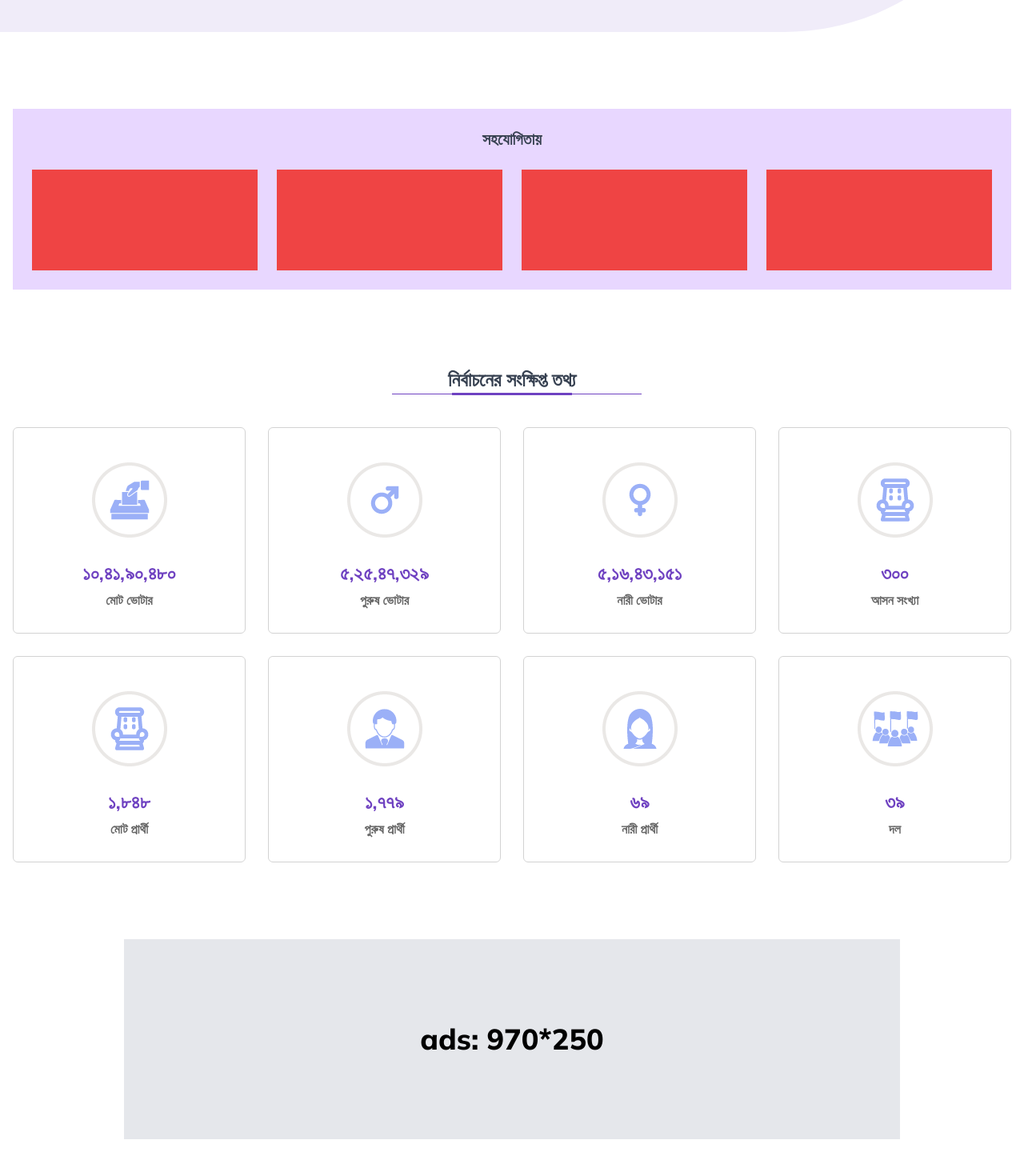
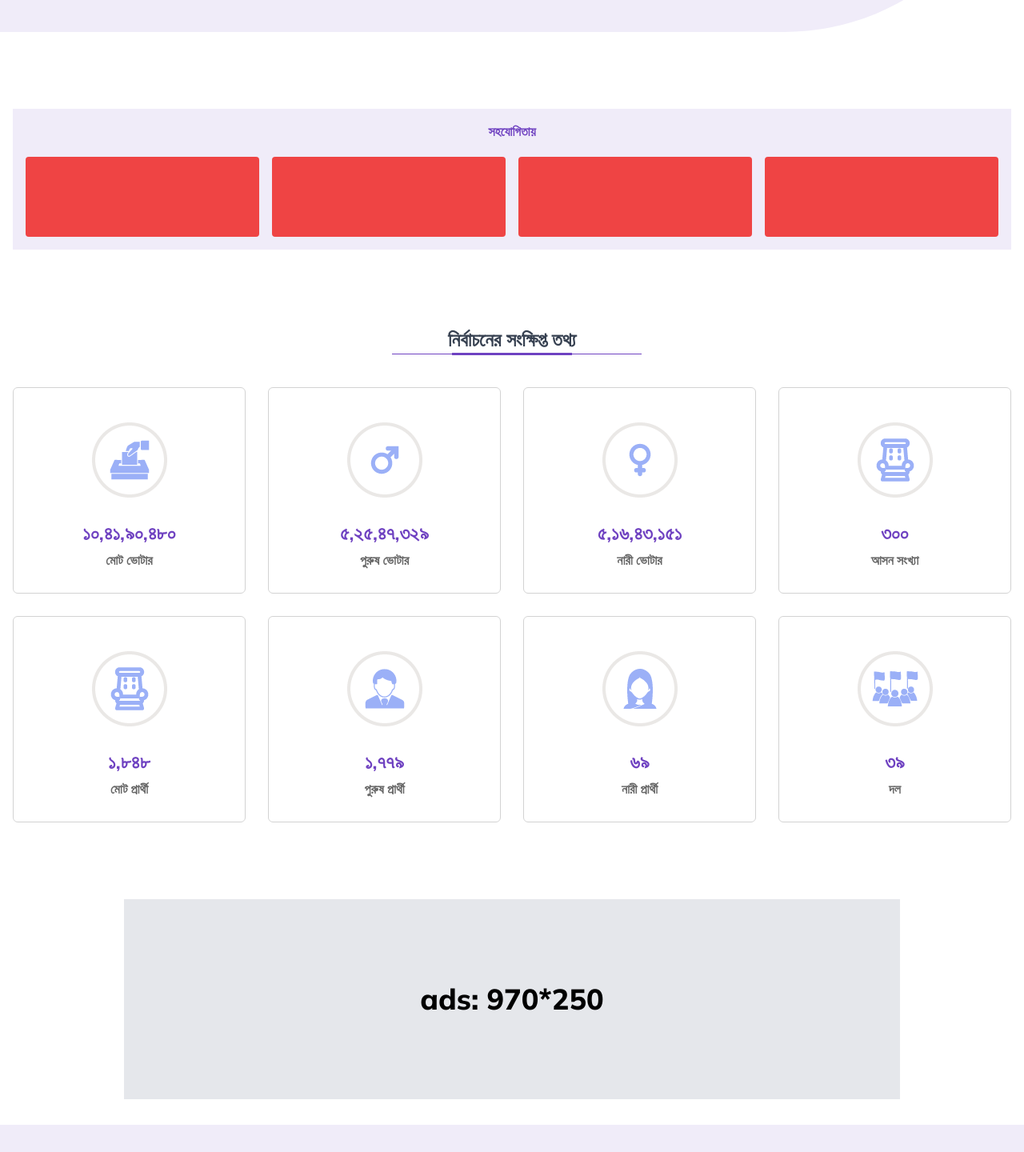
Before and after one commit to MdShohoan/kk, a React (Vite) app: page / in a window 1280 px wide. Shown: the part 480-1920 px from the top of the page at 80% size. Built offline with nearby package versions, Linux system fonts and the light colour scheme.

Commit message:
updated sponsor section

```diff
--- a/src/components/QuickLinks/QuickLinks.jsx
+++ b/src/components/QuickLinks/QuickLinks.jsx
@@ -4,12 +4,12 @@ import { IoMdGitCompare } from "react-icons/io";
 import { MdOutlineAddReaction } from "react-icons/md";
 import { colors } from "../../theme";
 import { useState } from "react";
-
+import { FaExternalLinkAlt } from "react-icons/fa";
 
 function QuickLinks() {
     const [hoverLink, setHoverLink] = useState(null)
 
-    const setSubtitleHoverColor = (link)=>{
+    const setSubtitleHoverColor = (link) => {
         return hoverLink === link.id ? 'text-blue-500' : 'text-gray1'
     }
 
@@ -39,12 +39,26 @@ function QuickLinks() {
                                             size={32}
                                             style={{
                                                 color: hoverLink === link.id ? colors.primary.contrast : colors?.primary?.default,
-                                                transition:'all 300ms'
+                                                transition: 'all 300ms'
                                             }}
                                         />
                                     </div>
                                     <div>
-                                        <span className={`transition-all duration-300 block text-${hoverLink === link.id ? 'primary-contrast' : 'primary'} font-bold text-base mb-1`}>{link.title}</span>
+                                        <div className="flex items-center gap-2 mb-1">
+                                            <span
+                                                className={`transition-all duration-300 block text-${hoverLink === link.id ? 'primary-contrast' : 'primary'} font-bold text-base`}>{link.title}
+                                            </span>
+                                            <div className="md:hidden">
+                                                <FaExternalLinkAlt
+                                                    size={12}
+                                                    style={{
+                                                        color: hoverLink === link.id ? colors.primary.contrast : colors?.primary?.default,
+                                                        transition: 'all 300ms',
+                                                        fontWeight: 700,
+                                                    }}
+                                                />
+                                            </div>
+                                        </div>
                                         <span className={`transition-all duration-300 block text-xs ${setSubtitleHoverColor(link)} font-normal`}>{link.subtitle}</span>
                                     </div>
                                 </div>
--- a/src/components/Sponsor/Sponsor.jsx
+++ b/src/components/Sponsor/Sponsor.jsx
@@ -1,14 +1,16 @@
 function Sponsor() {
+    const data = ['', '', '', '']
     return (
         <section className="mb-12 md:mb-24">
             <div className='container'>
-                <div className="bg-[#E8D7FF] p-6">
-                    <h6 className="text-center mb-6 text-xl font-bold text-gray-700">সহযোগিতায় </h6>
-                    <div className="grid grid-cols-1 md:grid-cols-4 gap-6">
-                        <div className="w-full h-[126px] bg-red-500"></div>
-                        <div className="w-full h-[126px] bg-red-500"></div>
-                        <div className="w-full h-[126px] bg-red-500"></div>
-                        <div className="w-full h-[126px] bg-red-500"></div>
+                <div className="bg-primary-light p-4">
+                    <h6 className="text-center mb-5 text-base font-bold text-primary">সহযোগিতায় </h6>
+                    <div className="grid grid-cols-1 md:grid-cols-2 gap-4 lg:grid-cols-4">
+                        {
+                            data.map((_, i)=>(
+                                <div key={i} className="w-full h-[100px] bg-red-500 rounded"></div>
+                            ))
+                        }
                     </div>
                 </div>
             </div>
```
